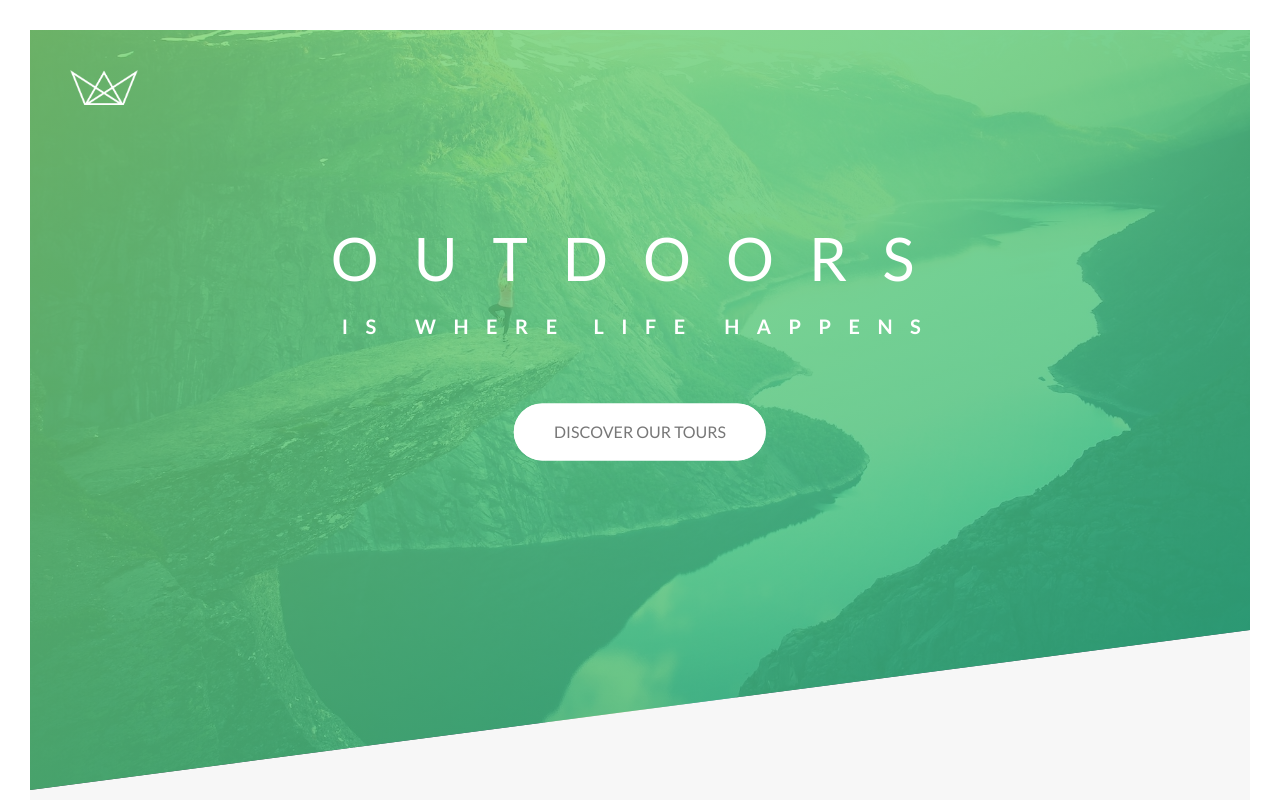
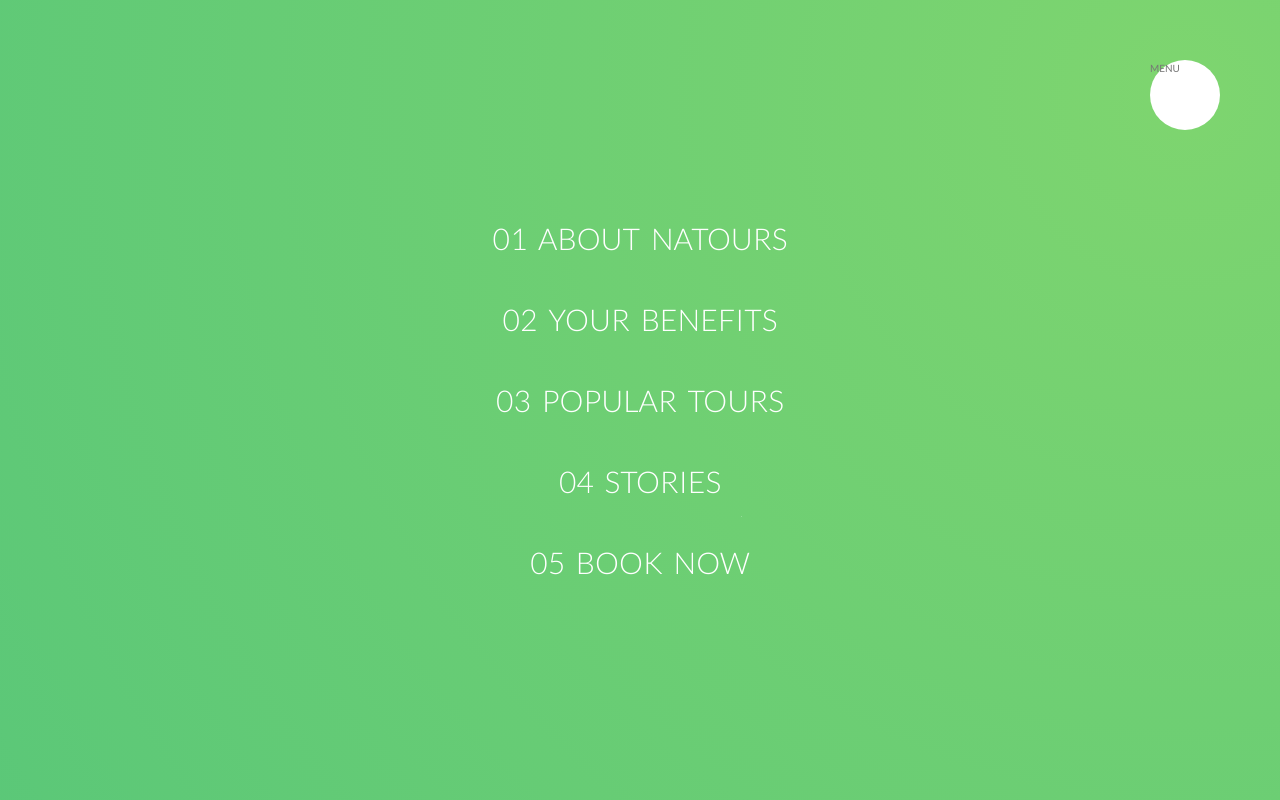
Before and after one commit to VladNcode/natours-css, a website: page index.html in a window 1280 px wide. Shown: the top 800 px of the page. Drawn offline with Linux system fonts and the light colour scheme.

Commit message:
styled nav links

```diff
--- a/index.html
+++ b/index.html
@@ -15,6 +15,23 @@
 </head>
 
 <body>
+
+  <div class="navigation">
+    <input type="checkbox" class="navigation__checkbox" id="navi-toggle">
+    <label for="navi-toggle" class="navigation__button">MENU</label>
+
+    <div class="navigation__background">&nbsp;</div>
+
+    <nav class="navigation__nav">
+      <ul class="navigation__list">
+        <li class="navigation__item"><a href="#" class="navigation__link">01 About Natours</a></li>
+        <li class="navigation__item"><a href="#" class="navigation__link">02 Your benefits</a></li>
+        <li class="navigation__item"><a href="#" class="navigation__link">03 Popular tours</a></li>
+        <li class="navigation__item"><a href="#" class="navigation__link">04 Stories</a></li>
+        <li class="navigation__item"><a href="#" class="navigation__link">05 Book now</a></li>
+      </ul>
+    </nav>
+  </div>
 
   <header class="header">
     <div class="header__logo-box">
@@ -368,13 +385,13 @@
 
   </section>
     -->
-  <script>
+  <!-- <script>
     function scrollToBottom() {
       window.scrollTo(0, document.body.scrollHeight);
     }
     history.scrollRestoration = "manual";
     window.onload = scrollToBottom;
-  </script>
+  </script> -->
 </body>
 
 </html>
--- /dev/null
+++ b/sass/layout/_navigation.sass
@@ -0,0 +1,63 @@
+.navigation
+
+  &__checkbox
+    display: none
+
+  &__button
+    background-color: $color-white
+    height: 7rem
+    width: 7rem
+    position: fixed
+    top: 6rem
+    right: 6rem
+    border-radius: 50%
+    z-index: 2000
+
+  &__background
+    height: 6rem
+    width: 6rem
+    border-radius: 50%
+    position: fixed
+    top: 6.5rem
+    right: 6.5rem
+    background-image: radial-gradient($color-primary-light, $color-primary-dark)
+    z-index: 1000
+    transform: scale(80)
+
+  &__nav
+    height: 100vh
+    width: 100%
+    position: fixed
+    top: 0
+    right: 0
+    z-index: 1500
+
+  &__list
+    position: absolute
+    top: 50%
+    left: 50%
+    transform: translate(-50%,-50%)
+    list-style: none
+    text-align: center
+
+  &__item
+    margin: 1rem
+
+  &__link
+    &:link, &:visited
+      display: inline-block
+      font-size: 3rem
+      font-weight: 300
+      padding: 1rem 2rem
+      color: $color-white
+      text-decoration: none
+      text-transform: uppercase
+      background-image: linear-gradient(120deg, transparent 0%, transparent 50%, $color-white 50%)
+      background-size: 220%
+      word-spacing: 0.5rem
+      transition: all .4s
+
+      &:hover, &:active
+        background-position: 100%
+        color: $color-primary
+        transform: translateX(1rem)
--- a/sass/style.sass
+++ b/sass/style.sass
@@ -15,6 +15,7 @@
 @import "components/bg-video"
 @import "components/form"
 
+@import "layout/navigation"
 @import "layout/header"
 @import "layout/grid"
 @import "layout/footer"
```
Also changed, not shown: css/style.css, 1 other file.
